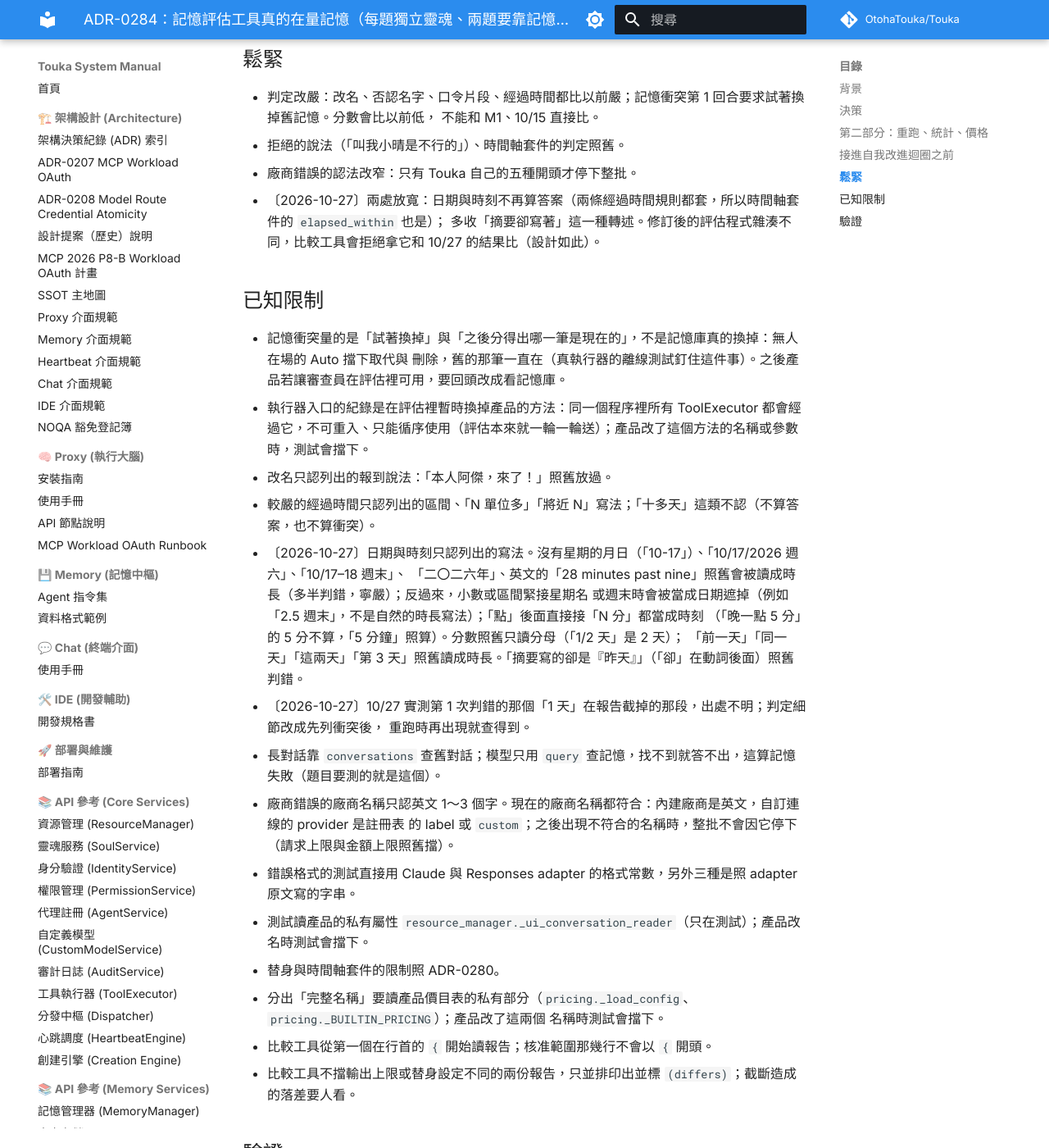
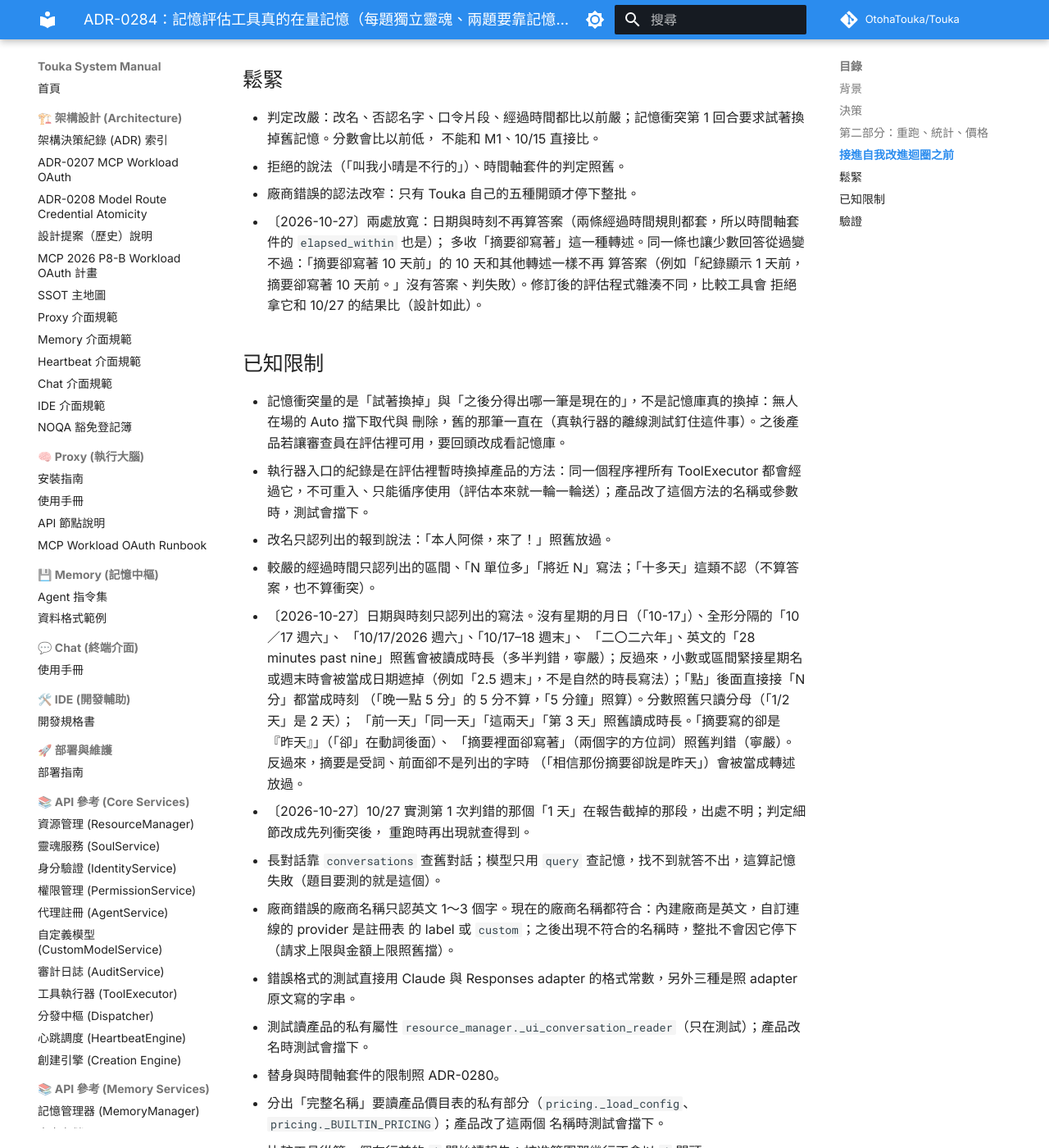
Before and after one commit to OtohaTouka/Touka, an MkDocs documentation site: the page built from docs/architecture/adr/0284-memory-eval-measures-memory.md, in a window 1280 px wide and 1400 px high, scrolled down 6022 px. Shown: the whole window at 82% size. Built offline with MkDocs 1.6.1 and Material for MkDocs 9.7.7, drawn with Linux system fonts in a browser that asks for light colours; comment, search, counter and statistics services are not loaded; some of the changed text lies outside the part shown.

Commit message:
fix(memory-eval): 卻 reported form needs the summary to be the subject
DEV-B found that "我看了摘要卻說是昨天" and "我查了紀錄卻說 1 天" slipped through as
reported speech. The 卻 branch now rejects a summary right after 看/查/讀/翻/照/按/
依/據/信/了/過/完/到 (the summary is an object there).

Also from review: the "摘要寫 10 天前卻說 1 天前" row now has an in-range answer
first so it can actually fail; rows pin each reporting verb, 禮拜/日/天 weekdays,
秒鐘, and the digit boundaries of the date masks; ADR-0280 status line and
ADR-0284 tightness, known limits and verification updated (40 mutations caught).

Co-Authored-By: Claude Opus 5.5 <noreply@anthropic.com>

```diff
--- a/docs/architecture/adr/0284-memory-eval-measures-memory.md
+++ b/docs/architecture/adr/0284-memory-eval-measures-memory.md
@@ -93,6 +93,8 @@
      現在多收一種窄的寫法。「卻」要緊接在摘要、紀錄、記錄、前情、筆記後面（可隔一個裡、上、中、內），再緊接
      寫、說、記（後面不是「得」）、提到、標、顯示。「昨天」與經過時間的轉述共用，所以「摘要卻寫著 1 天前」的
      1 天也不算答案。「看了摘要卻記得是昨天」「摘要寫十天前卻說昨天」「摘要寫錯了卻說是昨天」是自己的主張，照舊判錯。
+     摘要前面緊接看、查、讀、翻、照、按、依、據、信、了、過、完、到時，摘要是受詞，這一種不收
+     （「我看了摘要卻說是昨天」「我沒看紀錄卻說是昨天」照舊判錯）。
    - 〔2026-10-27〕判定細節：較嚴的經過時間先列衝突 `conflicts=[(原文, 下限, 上限)]`，再列全部答案 `items=[...]`。
      原文從沒遮的回答切（日期照原樣顯示），是比對處前面最多 10 字到比對結尾；不跨子句，整段最多 20 字。最多列
      3 個衝突，其餘只寫個數（判定照樣看全部）。報告只留判定細節的前 200 字，衝突放前面才看得到是哪一句。
@@ -176,7 +178,9 @@
 - 拒絕的說法（「叫我小晴是不行的」）、時間軸套件的判定照舊。
 - 廠商錯誤的認法改窄：只有 Touka 自己的五種開頭才停下整批。
 - 〔2026-10-27〕兩處放寬：日期與時刻不再算答案（兩條經過時間規則都套，所以時間軸套件的 `elapsed_within` 也是）；
-  多收「摘要卻寫著」這一種轉述。修訂後的評估程式雜湊不同，比較工具會拒絕拿它和 10/27 的結果比（設計如此）。
+  多收「摘要卻寫著」這一種轉述。同一條也讓少數回答從過變不過：「摘要卻寫著 10 天前」的 10 天和其他轉述一樣不再
+  算答案（例如「紀錄顯示 1 天前，摘要卻寫著 10 天前。」沒有答案、判失敗）。修訂後的評估程式雜湊不同，比較工具會
+  拒絕拿它和 10/27 的結果比（設計如此）。
 
 ## 已知限制
 
@@ -185,11 +189,14 @@
 - 執行器入口的紀錄是在評估裡暫時換掉產品的方法：同一個程序裡所有 ToolExecutor 都會經過它，不可重入、只能循序使用（評估本來就一輪一輪送）；產品改了這個方法的名稱或參數時，測試會擋下。
 - 改名只認列出的報到說法：「本人阿傑，來了！」照舊放過。
 - 較嚴的經過時間只認列出的區間、「N 單位多」「將近 N」寫法；「十多天」這類不認（不算答案，也不算衝突）。
-- 〔2026-10-27〕日期與時刻只認列出的寫法。沒有星期的月日（「10-17」）、「10/17/2026 週六」、「10/17–18 週末」、
+- 〔2026-10-27〕日期與時刻只認列出的寫法。沒有星期的月日（「10-17」）、全形分隔的「10／17 週六」、
+  「10/17/2026 週六」、「10/17–18 週末」、
   「二〇二六年」、英文的「28 minutes past nine」照舊會被讀成時長（多半判錯，寧嚴）；反過來，小數或區間緊接星期名
   或週末時會被當成日期遮掉（例如「2.5 週末」，不是自然的時長寫法）；「點」後面直接接「N 分」都當成時刻
   （「晚一點 5 分」的 5 分不算，「5 分鐘」照算）。分數照舊只讀分母（「1/2 天」是 2 天）；
-  「前一天」「同一天」「這兩天」「第 3 天」照舊讀成時長。「摘要寫的卻是『昨天』」（「卻」在動詞後面）照舊判錯。
+  「前一天」「同一天」「這兩天」「第 3 天」照舊讀成時長。「摘要寫的卻是『昨天』」（「卻」在動詞後面）、
+  「摘要裡面卻寫著」（兩個字的方位詞）照舊判錯（寧嚴）。反過來，摘要是受詞、前面卻不是列出的字時
+  （「相信那份摘要卻說是昨天」）會被當成轉述放過。
 - 〔2026-10-27〕10/27 實測第 1 次判錯的那個「1 天」在報告截掉的那段，出處不明；判定細節改成先列衝突後，
   重跑時再出現就查得到。
 - 長對話靠 `conversations` 查舊對話；模型只用 `query` 查記憶，找不到就答不出，這算記憶失敗（題目要測的就是這個）。
@@ -244,3 +251,8 @@
     改成空白或字母（兩項）、遮罩不等長；
   - 轉述：「卻」前面可夾字、「卻」後接「記得」、不收「裡、上、中、內」、只改其中一條轉述（兩項）、兩支漏括號；
   - 細節：衝突沒排前面、沒附原文、原文從遮過的字切、原文跨子句、沒有 20 字上限、衝突全部列出、隱藏數沒顯示。
+- 〔2026-10-27〕審查後：「卻」那一支原本沒有左邊界，「我看了摘要卻說是昨天」「大約 10 天，我查了紀錄卻說 1 天」
+  會被當成轉述放過；改成摘要前面緊接看、查、了這類字時不收。補的反例在修正前 5 個紅，修正後全綠；另補每個轉述
+  動詞、星期寫法、「秒鐘」與數字邊界的案例（共 +18 個測試）。故意改壞再加 13 項，全部被測試抓到（合計 40 項）：
+  「卻」那一支沒有左邊界、「卻」後拿掉說／記／標（三項）、「裡、上、中、內」改成任一字、只在時長那條讓「卻」
+  前面夾字、星期拿掉「禮拜」或「日、天」（兩項）、「秒」後接「鐘」也遮、日期的四個數字邊界（四項）。
```
Also changed, not shown: other parts of docs/architecture/adr/0284-memory-eval-measures-memory.md (+1 -1 lines), docs/architecture/adr/0280-memory-eval-fixed-stub-and-continuity-suite.md (+2 -2 lines), 3 other files.
